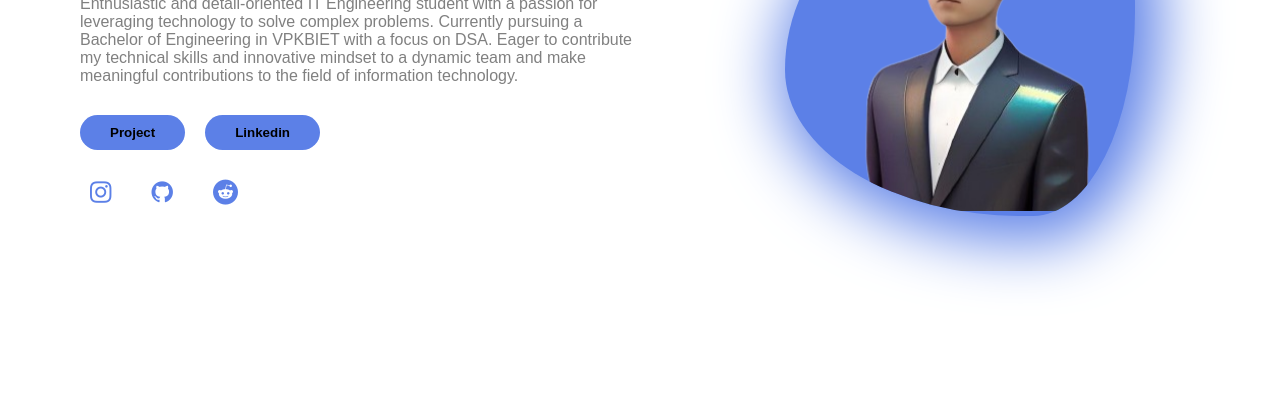
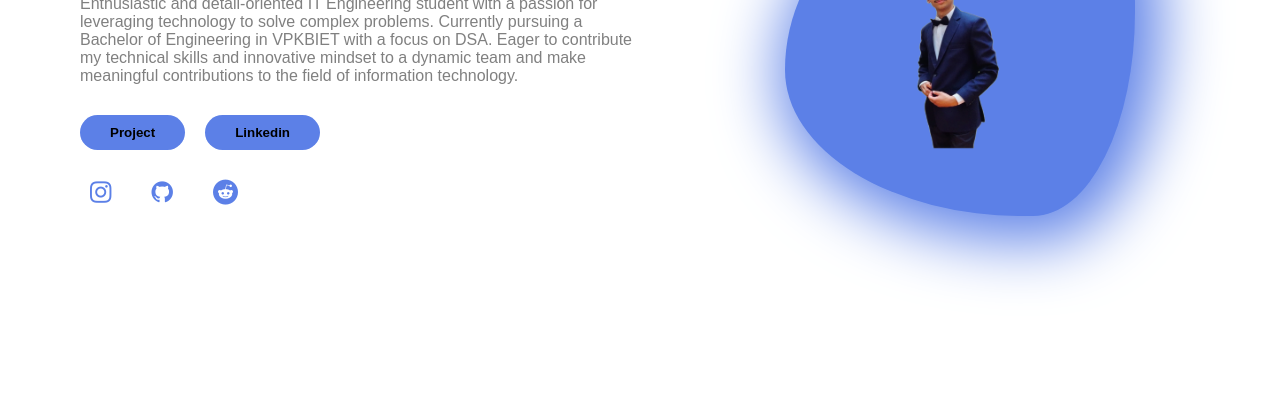
Before and after one commit to varadmalavade/resume, a plain HTML site: page index.html in a window 1280 px wide. Shown: the part 384-800 px from the top of the page. Drawn offline with nearby package versions, Linux system fonts and the light colour scheme.

Commit message:
Update index.html

```diff
--- a/index.html
+++ b/index.html
@@ -46,7 +46,7 @@
       <section>
 
         <div class="blob">
-          <img data-aos="zoom-out" src="photo2.png" >
+          <img data-aos="zoom-out" src="photo1.png" >
         </div>
       </section>
     </main>
```
